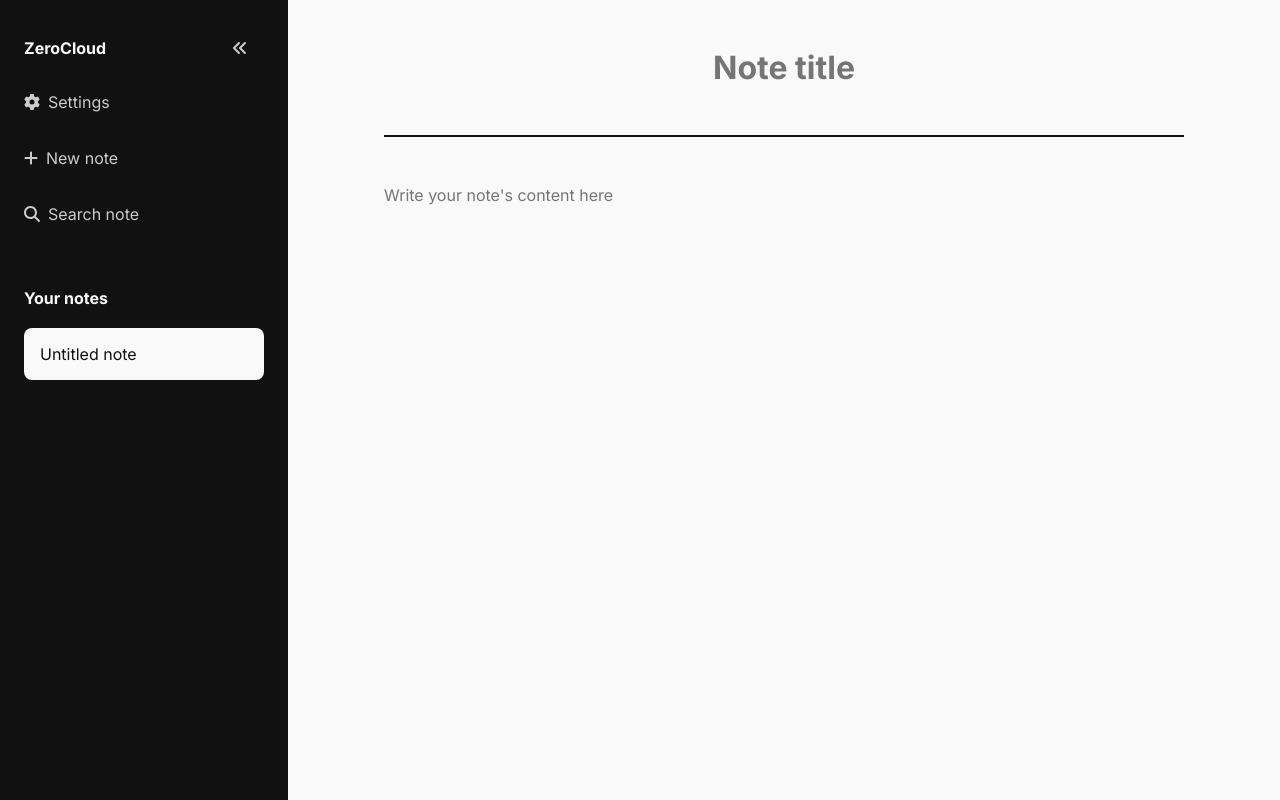
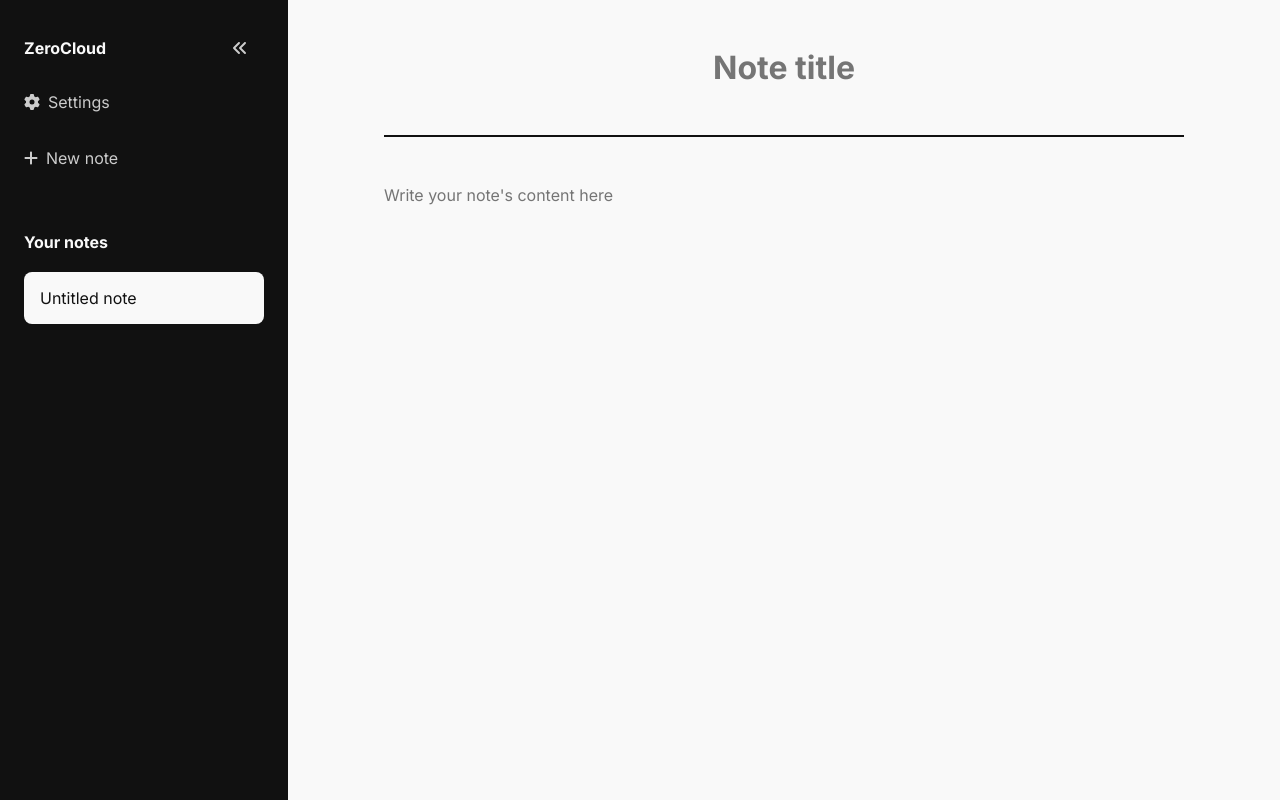
Before and after one commit to ZadniproIon/zero-cloud-notes-app, a React (Create React App) app in the folder react-app/: page / in a window 1280 px wide. Both pictures are taken after a click on the element "New note". Built offline with nearby package versions, Linux system fonts and the light colour scheme.

Commit message:
Added auto time sort for the notes. Looks and works great.

```diff
--- a/react-app/src/components/App.js
+++ b/react-app/src/components/App.js
@@ -7,7 +7,7 @@ import { getAllNotes, saveNote, deleteNote } from '../db';
 function App() {
 
   const [notes, setNotes] = useState([]);
-  const [activeIndex, setActiveIndex] = useState(0);
+  const [activeIndex, setActiveIndex] = useState(-1);
   const [showSettings, setShowSettings] = useState(false);
 
   // 1) Load notes from IndexedDB on mount
@@ -27,24 +27,39 @@ function App() {
 
 
   const handleAddNote = async () => {
-    const newNote = { title: '', content: '' };
-    //const newNote = { title: `Untitled ${notes.length+1}`, content: '' };
+    const timestamp = new Date().toISOString();
+    const newNote = { title: '', content: '', lastEdited: timestamp };
     const id = await saveNote(newNote);
     setNotes([...notes, { ...newNote, id }]);
     setActiveIndex(notes.length);
   };
 
-  // App.js
+
+
   const handleChangeNote = async (updatedNote) => {
-    // preserve id
-    const noteWithId = { ...updatedNote, id: notes[activeIndex].id };
-    // update state
+    const currentNote = notes[activeIndex];
+
+    // Don't update if content didn't change
+    if (
+      updatedNote.title === currentNote.title &&
+      updatedNote.content === currentNote.content
+    ) {
+      return; // do nothing
+    }
+
+    const timestamp = new Date().toISOString();
+    const noteWithId = {
+      ...updatedNote,
+      id: currentNote.id,
+      lastEdited: timestamp,
+    };
+
     const updated = [...notes];
     updated[activeIndex] = noteWithId;
     setNotes(updated);
-    // save back to IndexedDB
-    await saveNote(noteWithId);   // this calls put, updating the existing record
+    await saveNote(noteWithId);
   };
+
 
 
   const handleDelete = (index) => {
@@ -67,12 +82,13 @@ function App() {
           onOpenSettings={() => setShowSettings(true)}
         />
 
-        {notes.length > 0 && (
+        {activeIndex >= 0 && notes[activeIndex] && (
           <NoteWindow
             note={notes[activeIndex]}
             onChange={handleChangeNote}
           />
         )}
+
       </div>
 
       {showSettings && (
--- a/react-app/src/components/Sidebar.js
+++ b/react-app/src/components/Sidebar.js
@@ -27,10 +27,10 @@ export function Sidebar({ notes, activeIndex, setActiveIndex, onAddNote, onOpenS
           <FontAwesomeIcon icon={faPlus} />
           <p>New note</p>
         </div>
-        <div className='sidebar-options-div-item'>
+        {/*<div className='sidebar-options-div-item'>
           <FontAwesomeIcon icon={faMagnifyingGlass} />
           <p>Search note</p>
-        </div>
+        </div>*/}
       </div>
 
       {/* Notes (bottom) part */}
@@ -38,11 +38,21 @@ export function Sidebar({ notes, activeIndex, setActiveIndex, onAddNote, onOpenS
         <p id='sidebar-div-2-title'>Your notes</p>
 
         <div id='sidebar-div-2-notes-div'>
-          {notes.map((note, index) => (
-            <div className={`note-div ${index === activeIndex ? 'active-note' : ''}`} key={note.id} onClick={() => setActiveIndex(index)}>
-              <p>{note.title.trim() || 'Untitled note'}</p>
-            </div>
-          ))}
+        {[...notes]
+          .sort((a, b) => new Date(b.lastEdited || 0) - new Date(a.lastEdited || 0))
+          .map((note, sortedIndex) => {
+            const realIndex = notes.findIndex(n => n.id === note.id); // to track the original index
+            return (
+              <div
+                className={`note-div ${realIndex === activeIndex ? 'active-note' : ''}`}
+                key={note.id}
+                onClick={() => setActiveIndex(realIndex)}
+              >
+                <p>{note.title.trim() || 'Untitled note'}</p>
+              </div>
+            );
+          })}
+
 
         </div>
       </div>
```
